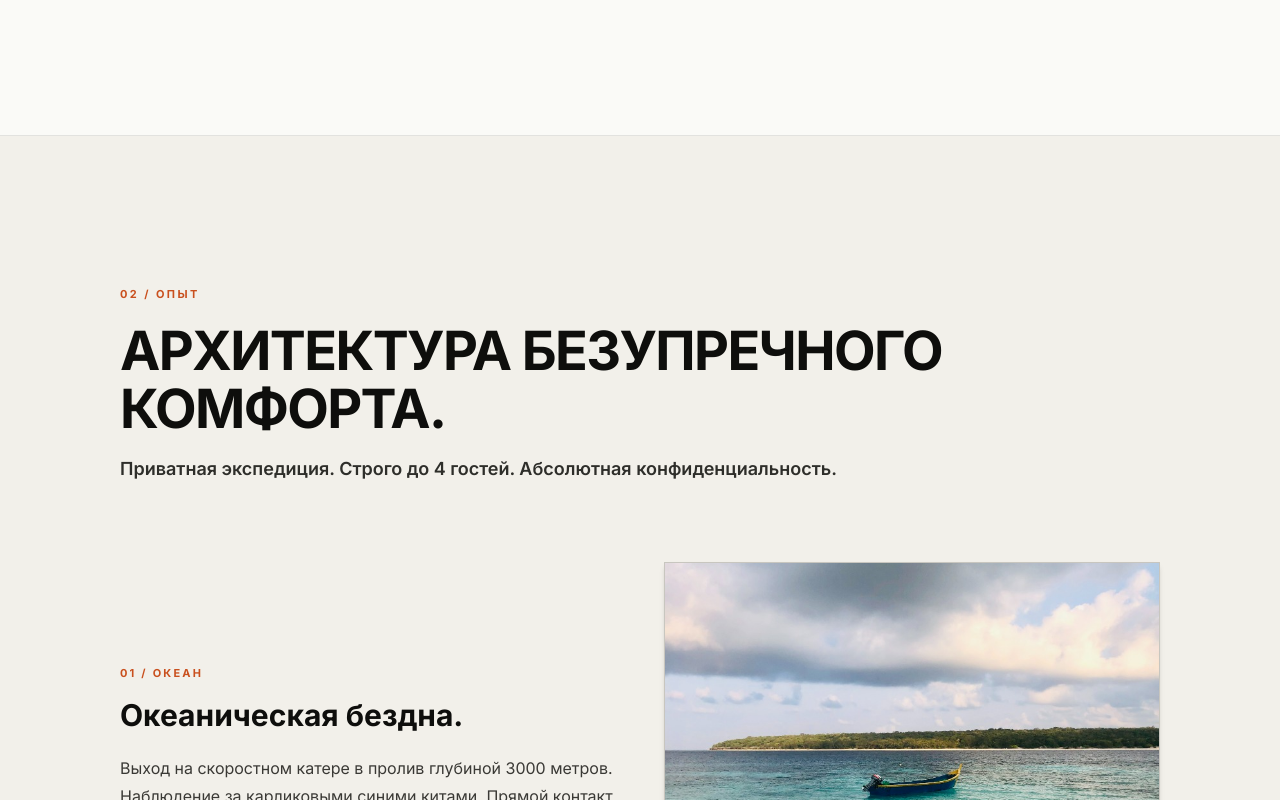
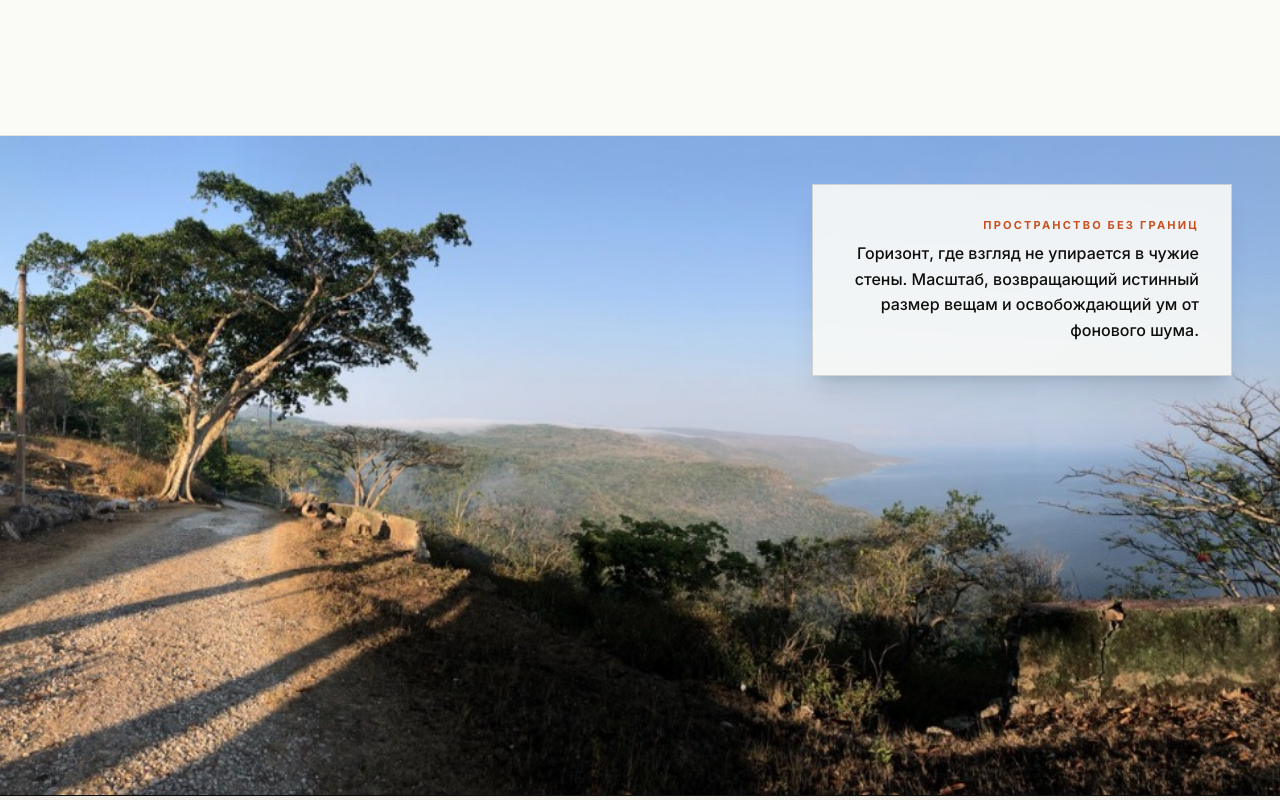
Before and after one commit to xp2bmdgmwc-boop/timor-expedition, a Next.js app: page / in a window 1280 px wide. Shown: the part 1660-2460 px from the top of the page. Built offline with nearby package versions, Linux system fonts and the light colour scheme.

Commit message:
Добавить панорамную вставку Пространство без границ с текстом в правом верхнем углу

```diff
--- a/app/page.tsx
+++ b/app/page.tsx
@@ -120,6 +120,24 @@ export default function TimorHomePage() {
               <div className="text-[13px] text-[#6F6E66] leading-relaxed">возраст нетронутых наскальных святилищ и сакральных зон Лулик</div>
             </div>
           </div>
+        </div>
+      </section>
+
+      {/* Панорамная вставка: Пространство */}
+      <section className="relative w-full h-[440px] sm:h-[580px] md:h-[660px] overflow-hidden border-b border-[#0E0E0C]/10 bg-[#0E0E0C]">
+        <img
+          src="/images/timor_vast_space.jpg"
+          alt="Пространство и первозданный горизонт Восточного Тимора"
+          className="w-full h-full object-cover object-center"
+        />
+        {/* Текст про пространство сверху справа */}
+        <div className="absolute top-6 right-6 sm:top-12 sm:right-12 z-10 max-w-[320px] sm:max-w-[420px] text-right bg-[#FAFAF7]/90 backdrop-blur-md p-6 sm:p-8 border border-[#0E0E0C]/15 shadow-xl">
+          <span className="block text-[11px] font-bold tracking-[0.2em] uppercase text-[#C9501E] mb-2">
+            ПРОСТРАНСТВО БЕЗ ГРАНИЦ
+          </span>
+          <p className="text-[14px] sm:text-[16px] text-[#0E0E0C] font-medium leading-[1.6]">
+            Горизонт, где взгляд не упирается в чужие стены. Масштаб, возвращающий истинный размер вещам и освобождающий ум от фонового шума.
+          </p>
         </div>
       </section>
 
```
Also changed, not shown: public/images/timor_vast_space.jpg (added), 1 other file (tests, documents, lock files or other folders).
